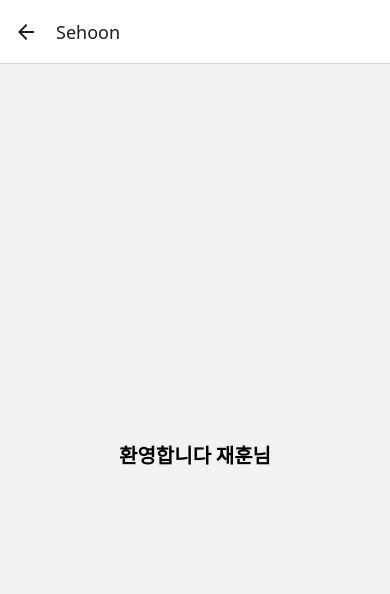
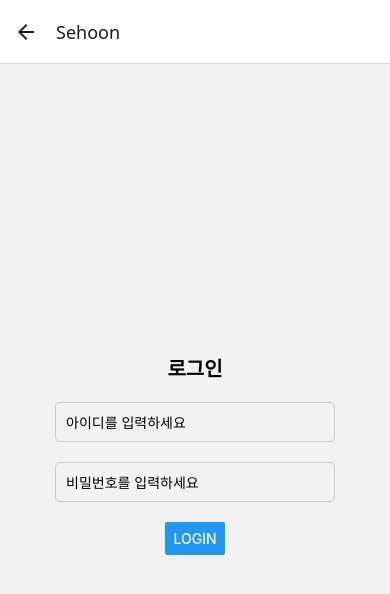
Before and after one commit to 4ist1n9shd/shillaRN, a React Native app: screen /Sehoon in a window 390 px wide. Shown: the top 594 px of the page. Built offline with nearby package versions, Linux system fonts and the light colour scheme.

Commit message:
2025 01 24 임세훈

```diff
--- a/components/sehoon.tsx
+++ b/components/sehoon.tsx
@@ -1,10 +1,68 @@
-import React from 'react';
-import { View, Text, StyleSheet } from 'react-native';
+import React, { useState } from 'react';
+import { View, Text, TextInput, Button, StyleSheet, Alert } from 'react-native';
 
 const Sehoon = () => {
+  // 하드코딩된 아이디와 비밀번호
+  const VALID_CREDENTIALS = {
+    username: 'testuser',
+    password: '1234',
+  };
+
+  const [inputUsername, setInputUsername] = useState(''); // 입력된 아이디
+  const [inputPassword, setInputPassword] = useState(''); // 입력된 비밀번호
+  const [isLoggedIn, setIsLoggedIn] = useState(false); // 로그인 상태
+
+  // 로그인 처리 함수
+  const handleLogin = () => {
+    if (inputUsername.trim() === '' || inputPassword.trim() === '') {
+      Alert.alert('Error', '아이디와 비밀번호를 모두 입력하세요.');
+      return;
+    }
+
+    if (
+      inputUsername === VALID_CREDENTIALS.username &&
+      inputPassword === VALID_CREDENTIALS.password
+    ) {
+      setIsLoggedIn(true); // 로그인 성공
+      Alert.alert('Success', '로그인에 성공했습니다!');
+    } else {
+      Alert.alert('Error', '아이디 또는 비밀번호가 잘못되었습니다.');
+    }
+  };
+
+  // 로그아웃 처리 함수
+  const handleLogout = () => {
+    setIsLoggedIn(false); // 로그인 상태 초기화
+    setInputUsername(''); // 입력된 아이디 초기화
+    setInputPassword(''); // 입력된 비밀번호 초기화
+  };
+
   return (
     <View style={styles.container}>
-      <Text style={styles.text}>환영합니다 재훈님</Text>
+      {isLoggedIn ? (
+        <View style={styles.loggedInContainer}>
+          <Text style={styles.text}>환영합니다, {inputUsername}님!</Text>
+          <Button title="Logout" onPress={handleLogout} />
+        </View>
+      ) : (
+        <View style={styles.loginContainer}>
+          <Text style={styles.text}>로그인</Text>
+          <TextInput
+            style={styles.input}
+            placeholder="아이디를 입력하세요"
+            value={inputUsername}
+            onChangeText={(text) => setInputUsername(text)}
+          />
+          <TextInput
+            style={styles.input}
+            placeholder="비밀번호를 입력하세요"
+            secureTextEntry={true} // 비밀번호 입력 숨김 처리
+            value={inputPassword}
+            onChangeText={(text) => setInputPassword(text)}
+          />
+          <Button title="Login" onPress={handleLogin} />
+        </View>
+      )}
     </View>
   );
 };
@@ -14,10 +72,30 @@ const styles = StyleSheet.create({
     flex: 1,
     justifyContent: 'center',
     alignItems: 'center',
+    padding: 20,
+  },
+  loginContainer: {
+    justifyContent: 'center',
+    alignItems: 'center',
+    width: '100%',
+  },
+  loggedInContainer: {
+    justifyContent: 'center',
+    alignItems: 'center',
   },
   text: {
     fontSize: 20,
     fontWeight: 'bold',
+    marginBottom: 20,
+  },
+  input: {
+    width: '80%',
+    height: 40,
+    borderColor: '#ccc',
+    borderWidth: 1,
+    borderRadius: 5,
+    paddingHorizontal: 10,
+    marginBottom: 20,
   },
 });
 
--- a/package.json
+++ b/package.json
@@ -12,6 +12,7 @@
   "dependencies": {
     "@react-navigation/native": "^7.0.14",
     "@react-navigation/stack": "^7.1.1",
+    "@types/react-navigation": "^3.0.8",
     "react": "18.3.1",
     "react-native": "0.77.0",
     "react-native-gesture-handler": "^2.22.0",
```
Also changed, not shown: components/login.tsx (added, +78 -0 lines), 1 other file (tests, documents, lock files or other folders).
